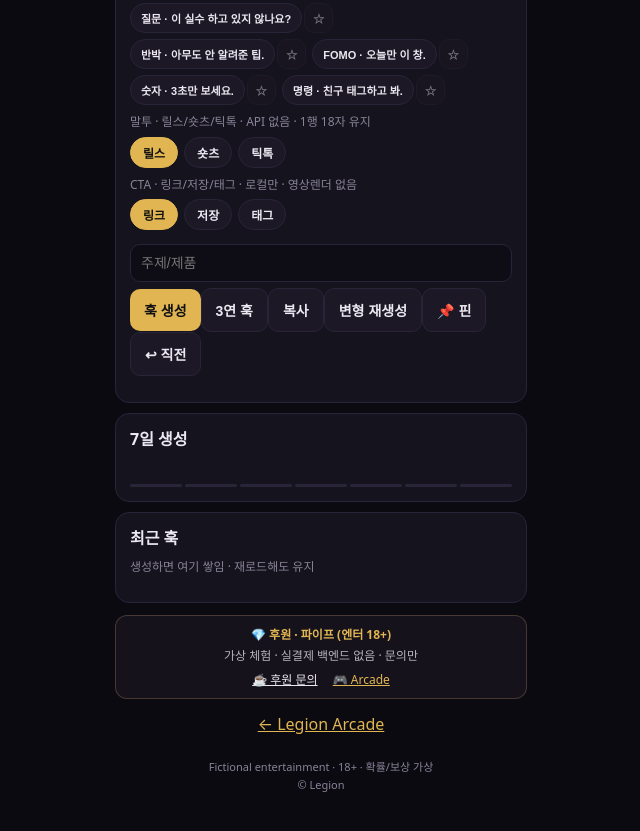
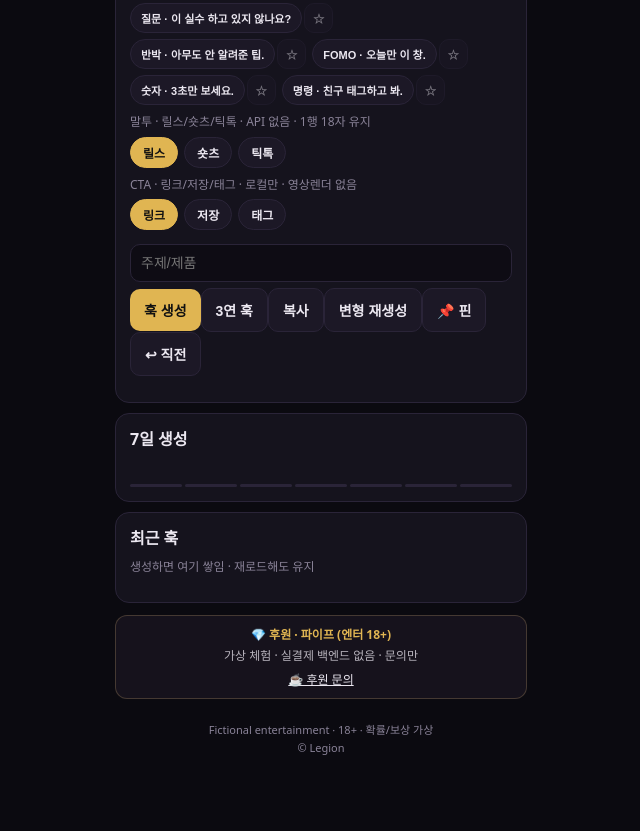
Before and after one commit to hosuman08-netizen/clip-factory, a plain HTML site: page index.html in a window 1280 px wide. Shown: the part 388-1219 px from the top of the page, without its empty margins (319-959 px from the left). Drawn offline with Linux system fonts and the light colour scheme.

Commit message:
fix: drop legion-hub mall link (one-door)

```diff
--- a/app.js
+++ b/app.js
@@ -361,7 +361,7 @@ try{if(!sessionStorage.getItem('lw_p31_clip_fac_session_counter')){sessionStorag
   (function(){try{
     if(document.getElementById('moneyPipe'))return;
     var d=document.createElement('div');
-    d.innerHTML='\n<div id="moneyPipe" style="margin-top:12px;padding:10px;border:1px solid #c5a46e44;border-radius:12px;background:#16121c;text-align:center;font-size:12px">\n  <div style="color:#e0b552;font-weight:700;margin-bottom:4px">💎 후원 · 파이프 (엔터 18+)</div>\n  <p style="opacity:.75;margin:0 0 6px">가상 체험 · 실결제 백엔드 없음 · 문의만</p>\n  <a style="color:#ece8f1;margin:0 6px" href="mailto:hoyashi95@gmail.com?subject=%5BLegion%5D%20support">☕ 후원 문의</a>\n  <a style="color:#e0b552;margin:0 6px" href="https://hosuman08-netizen.github.io/legion-hub/?utm_source=pipe&utm_medium=app">🎮 Arcade</a>\n</div>\n';
+    d.innerHTML='\n<div id="moneyPipe" style="margin-top:12px;padding:10px;border:1px solid #c5a46e44;border-radius:12px;background:#16121c;text-align:center;font-size:12px">\n  <div style="color:#e0b552;font-weight:700;margin-bottom:4px">💎 후원 · 파이프 (엔터 18+)</div>\n  <p style="opacity:.75;margin:0 0 6px">가상 체험 · 실결제 백엔드 없음 · 문의만</p>\n  <a style="color:#ece8f1;margin:0 6px" href="mailto:hoyashi95@gmail.com?subject=%5BLegion%5D%20support">☕ 후원 문의</a>\n  \n</div>\n';
     var app=document.getElementById('app')||document.body;
     app.appendChild(d.firstElementChild||d);
     try{legionTrack('money_pipe_shown',{app:'auto'})}catch(e){}
--- a/index.html
+++ b/index.html
@@ -29,10 +29,11 @@ footer{text-align:center;color:var(--dim);font-size:11px;margin-top:22px;line-he
 <h1>Clip Factory</h1>
 <p class="sub">숏폼 훅 문장 공장</p>
 <div id="app"></div>
-<p style="text-align:center;margin-top:14px"><a href="https://hosuman08-netizen.github.io/legion-hub/">← Legion Arcade</a></p>
+
 <footer>Fictional entertainment · 18+ · 확률/보상 가상<br>© Legion</footer>
 <script>window.LEGION_APP='clip-factory';window.LEGION_ANALYTICS_URL='https://legion-analytics.hoyashi95.workers.dev';</script>
 <script src="legion-beacon.js"></script>
 <script src="app.js"></script>
 <script>if('serviceWorker' in navigator){navigator.serviceWorker.register('./sw.js').catch(function(){});}</script>
+  <script src="lung-surprise-eye.js"></script>
 </body></html>
```
